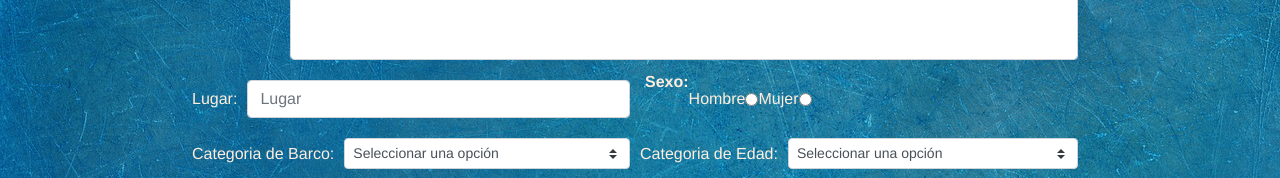
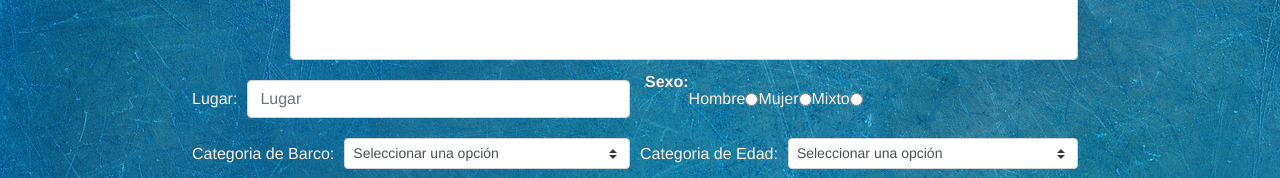
Before and after one commit to EOI-Team-Rocket/BoardRaceHandler, a Vue app in the folder front/: page /#/create in a window 1280 px wide. Shown: the part 420-598 px from the top of the page. Built offline with nearby package versions, Linux system fonts and the light colour scheme.

Commit message:
Update front/src/components/FormCreate.vue
Co-Authored-By: Allwka <38868947+AllWKA@users.noreply.github.com>

```diff
--- a/front/src/components/FormCreate.vue
+++ b/front/src/components/FormCreate.vue
@@ -53,6 +53,10 @@
                             <div class="radio-value">
                                 <label class="input-label" for="female">Mujer</label>
                                 <input type="radio" value="M" name="gender" v-model="event.gender" class="radio">
+                            </div>
+                            <div class="radio-value">
+                                <label class="input-label" for="x">Mixto</label>
+                                <input type="radio" value="X" name="gender" v-model="event.gender" class="radio">
                             </div>
                         </div>
                     </fieldset>
```
